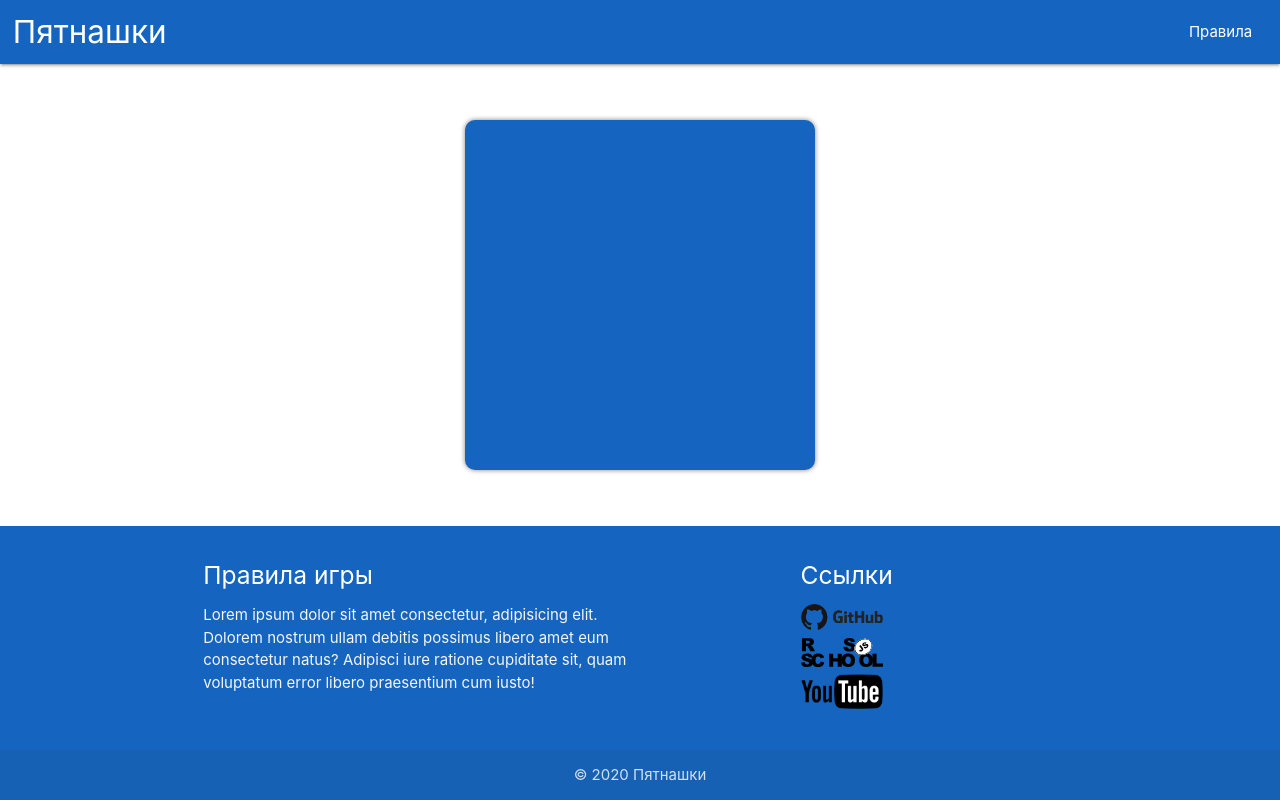
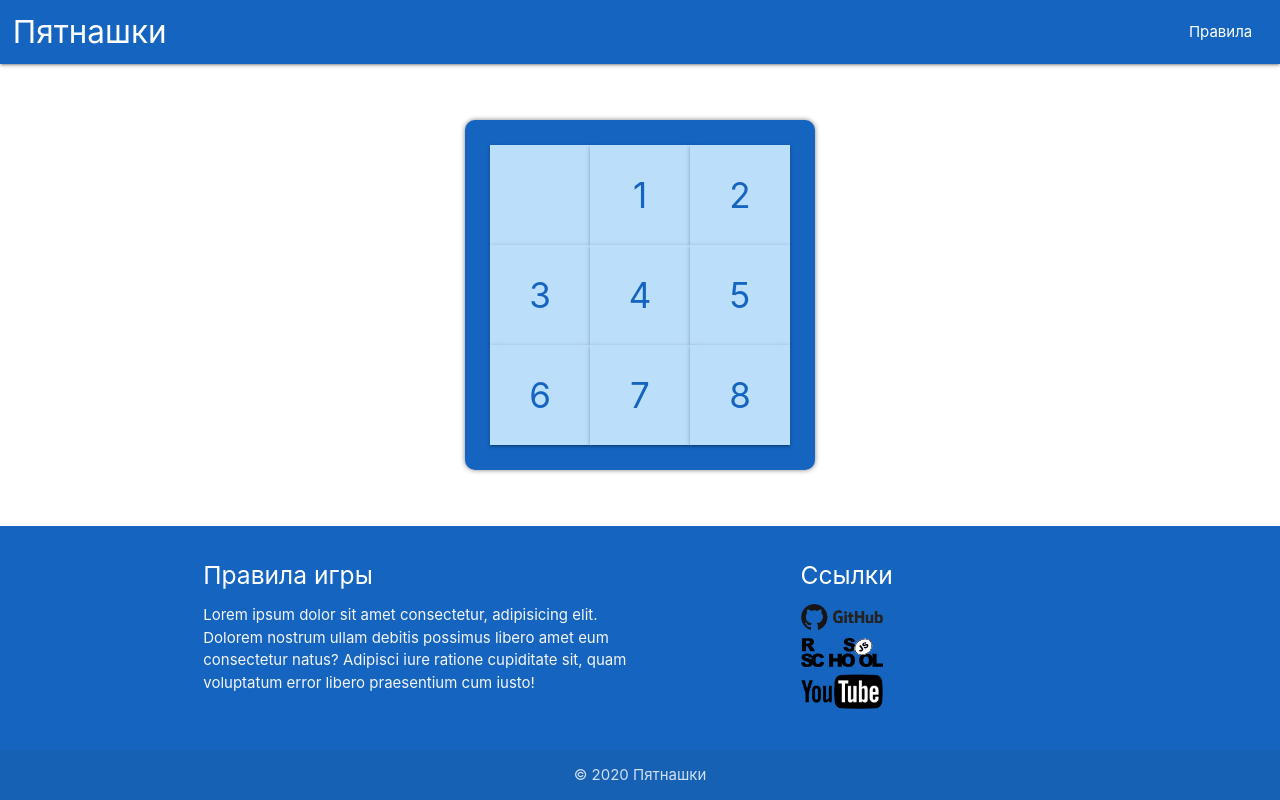
Before and after one commit to alekseishkel/react-game, a React app: page / in a window 1280 px wide. Built offline with nearby package versions, Linux system fonts and the light colour scheme.

Commit message:
feat: add cells

```diff
--- /dev/null
+++ b/src/components/cell/cell.tsx
@@ -0,0 +1,19 @@
+import React from "react";
+import styled from "styled-components";
+
+const StyledCell = styled.nav`
+  display: flex;
+  justify-content: center;
+  align-items: center;
+  width: 100px;
+  height: 100px;
+  background-color: #bbdefb;
+  color: #1565c0;
+  font-size: 35px;
+`;
+
+const Cell: React.FC<{ number: number }> = (props) => {
+  return <StyledCell>{props.number}</StyledCell>;
+};
+
+export default Cell;
--- a/src/components/field/field.tsx
+++ b/src/components/field/field.tsx
@@ -1,20 +1,30 @@
 import React, { useState } from "react";
+
+import Cell from "../cell/cell";
+
 import styled from "styled-components";
 
 const StyledFiled = styled.div`
+  display: flex;
+  flex-wrap: wrap;
   width: 350px;
   height: 350px;
+  padding: 25px;
   background-color: #1565c0;
   border-radius: 10px;
   box-shadow: 0 0 5px rgba(0, 0, 0, 0.5);
 `;
 
 const Field: React.FC = () => {
-  const [cells, setCells] = useState([, 1, 2, 3, 4, 5, 6, 7, 8]);
+  const [cells, setCells] = useState<number[]>([null, 1, 2, 3, 4, 5, 6, 7, 8]);
 
   return (
     <main>
-      <StyledFiled className="cells"></StyledFiled>
+      <StyledFiled className="cells">
+        {cells.map((cell) => {
+          return <Cell number={cell} />;
+        })}
+      </StyledFiled>
     </main>
   );
 };
```
